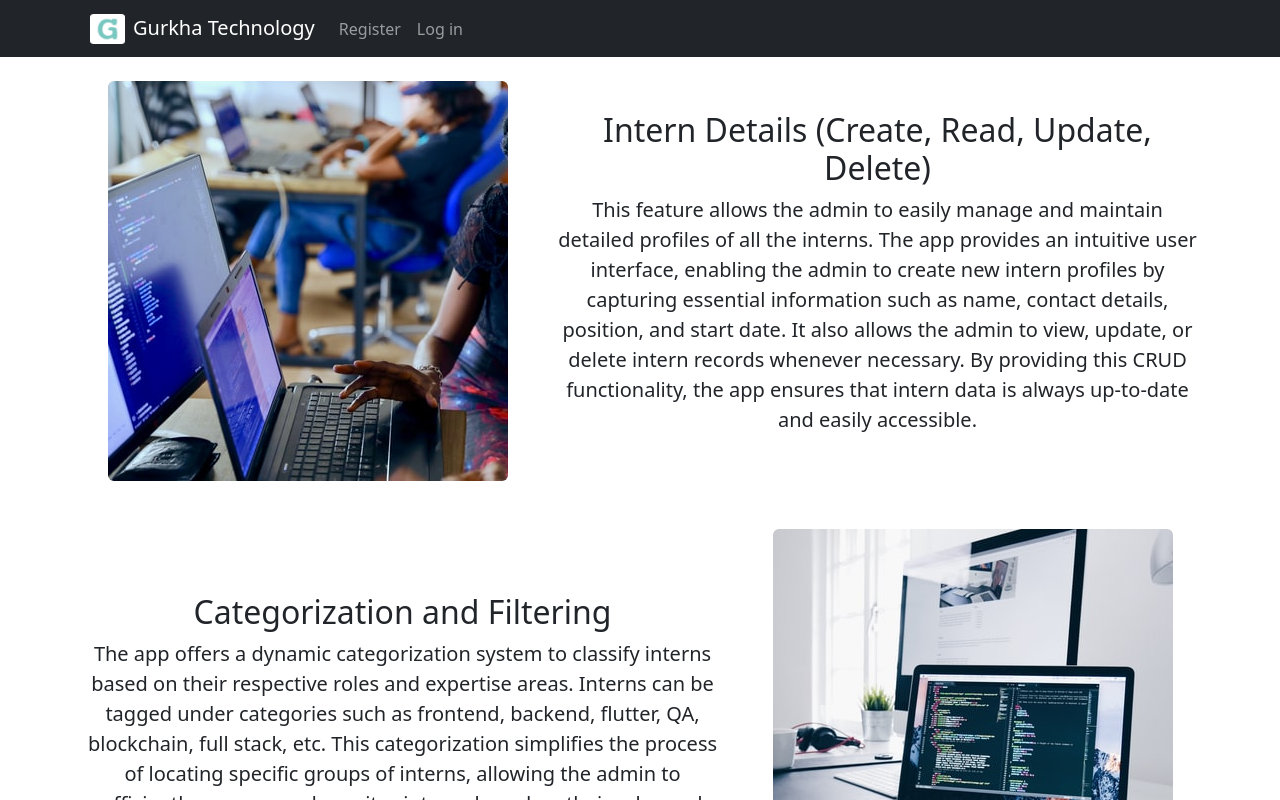
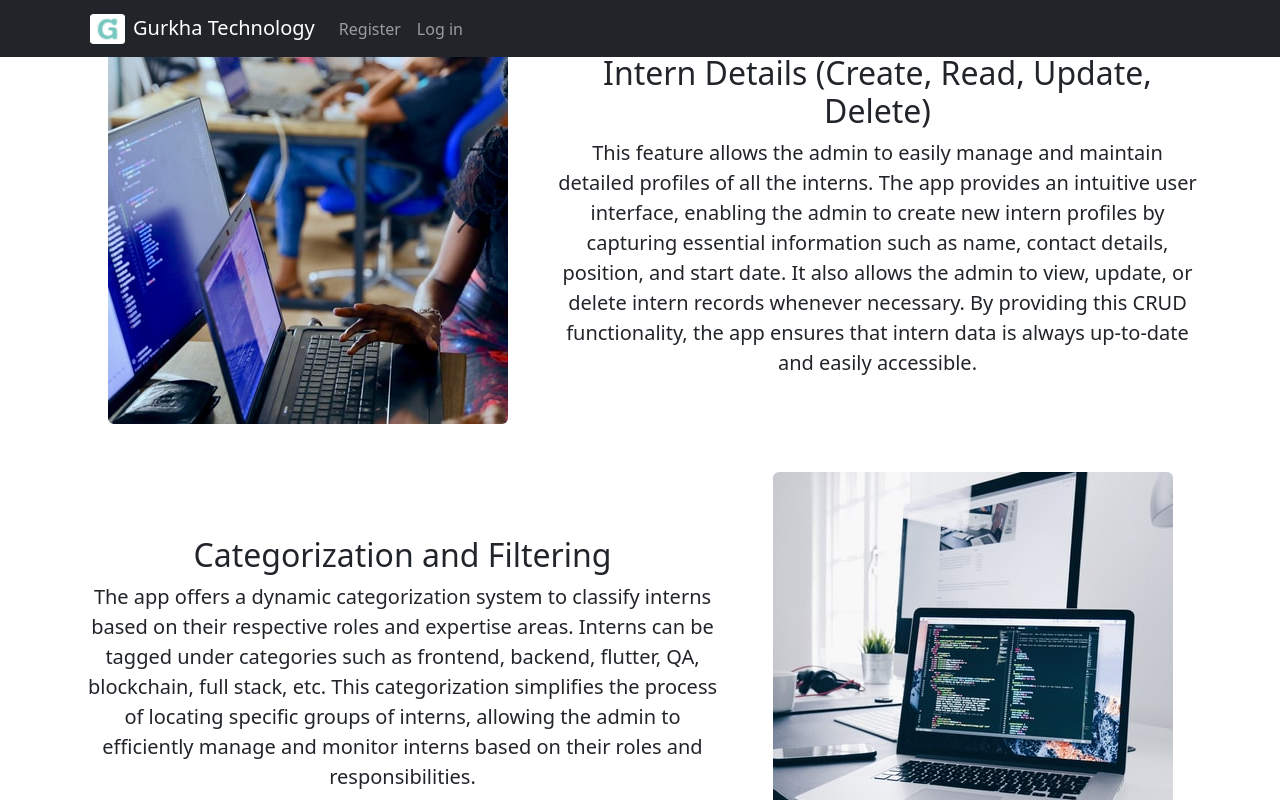
Before and after one commit to jayandrathapachhetri/Gurkha-Intern-Management-App, a React (Create React App) app: page /about in a window 1280 px wide. Shown: the top 800 px of the page. Built offline with nearby package versions, Linux system fonts and the light colour scheme.

Commit message:
Instead of using sticky-top we use fixed-top.

```diff
--- a/gurkhatech-db.json
+++ b/gurkhatech-db.json
@@ -617,6 +617,11 @@
       "email": "jay@gmail.com",
       "password": "Jay@123",
       "id": 37
+    },
+    {
+      "email": "jayandra@gmail.com",
+      "password": "Jay@123",
+      "id": 38
     }
   ]
 }
--- a/src/components/LogIn.js
+++ b/src/components/LogIn.js
@@ -86,7 +86,7 @@ function LogIn() {
           backgroundPosition: "center",
           backgroundSize: 'cover',
         }}>
-        <div className="p-3 rounded w-md-50  border bg-info">
+        <div className="p-3 rounded w-lg-50  border bg-info">
           <h2 className='text-center'>
             <strong>Gurkha Intern</strong>
           </h2>
--- a/src/components/Navbar.js
+++ b/src/components/Navbar.js
@@ -15,7 +15,7 @@ function Navbar() {
 
   return (
     <>
-      <nav className="navbar navbar-expand-lg navbar-dark bg-dark nav-pills sticky-top">
+      <nav className="navbar navbar-expand-lg navbar-dark bg-dark nav-pills fixed-top">
         <div className="container">
           <Link className="navbar-brand" to="/">
             <img src="/favicon-32x32.png" alt="Logo" width="35" height="30" className="d-inline-block align-text-top mx-2" />
```
